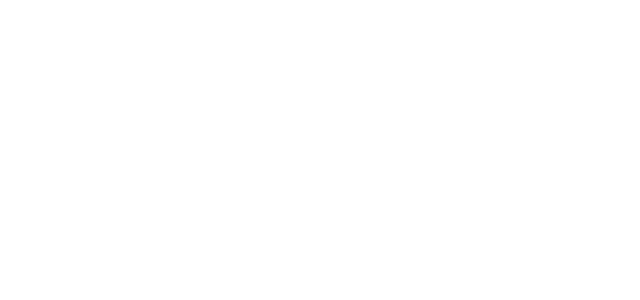
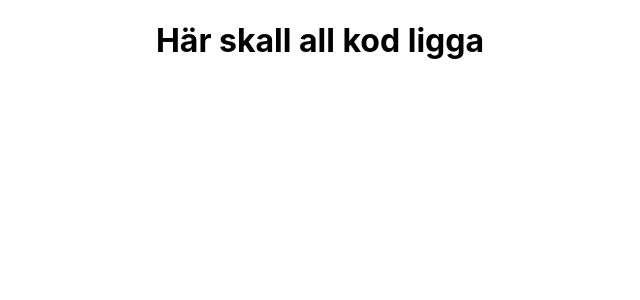
Before and after one commit to webbstudenthb/hotellov3, a React (Create React App) app in the folder hotello-v4/: page / in a window 1280 px wide. Shown: the top 300 px of the page, without its empty margins (320-960 px from the left). Built offline with nearby package versions, Linux system fonts and the light colour scheme.

Commit message:
new save

```diff
--- a/hotello-v4/src/App.js
+++ b/hotello-v4/src/App.js
@@ -4,7 +4,7 @@
   return (
     <div className="App">
 
-
+        <h1>Här skall all kod ligga</h1>
 
 
 
```
